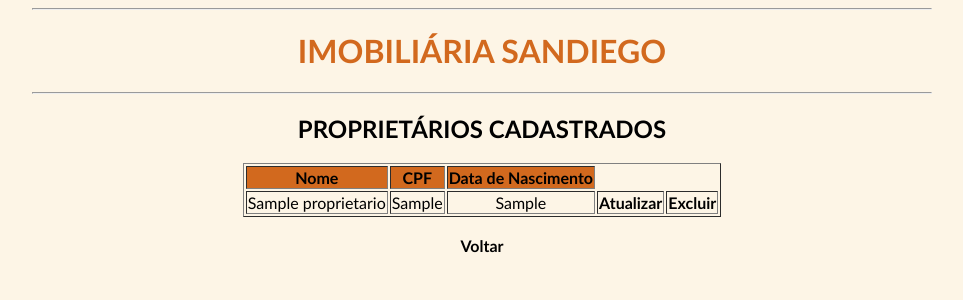
After one commit to DiegoPereira12/high_tech_talents_projeto_final-web-, a Flask app: page /lista_proprietario in a window 1280 px wide. The commit adds this page. Shown: the top 300 px of the page, without its empty margins (158-1121 px from the left). Run offline with Flask 2, Linux system fonts and the light colour scheme; tables that the repository leaves empty hold one stand-in row (values such as "Sample post").

Commit message:
importando projeto final 1.16

```diff
--- a/App/app.py
+++ b/App/app.py
@@ -14,6 +14,7 @@ migrate = Migrate(app, db)
 
 from routes.routes_inquilino import *
 from routes.routes_imovel import *
+from routes.routes_proprietario import *
 
 if __name__ == '__main__':
    app.run(debug=True)
--- a/App/routes/routes_proprietario.py
+++ b/App/routes/routes_proprietario.py
@@ -0,0 +1,60 @@
+from flask import request, flash, url_for, redirect, render_template
+from app import app, db
+from models.models import *
+
+
+@app.route('/menu_proprietario')
+def menu_proprietario():
+
+    return render_template('menu_proprietario.html')
+
+@app.route('/lista_proprietario')
+def lista_proprietario():
+
+    return render_template('/lista_proprietario.html', proprietario = ProprietarioModel.query.all() )
+
+@app.route('/cadastro_proprietario', methods = ['GET', 'POST'])
+def cadastro_proprietario():
+
+    if request.method == 'POST':
+        if not request.form['nome'] or not request.form['cpf'] or not request.form['data_nascimento']:
+            flash('Por favor preencha todos os campos')
+        else:
+            proprietario = ProprietarioModel(request.form['nome'], request.form['cpf'], request.form['data_nascimento'])
+
+            db.session.add(proprietario)
+            db.session.commit()
+
+            return redirect(url_for('lista_proprietario'))
+    return render_template('cadastro_proprietario.html')
+
+@app.route('/update_proprietario/<id>', methods=['GET', 'POST'])
+def update_proprietario(id):
+
+    proprietario = ProprietarioModel.query.filter_by(id=id).first()
+
+    if request.method == 'GET':
+         return render_template('update_proprietario.html', proprietario=proprietario)
+
+    if request.method == 'POST':
+        proprietario.nome = request.form["nome"]
+        proprietario.cpf = request.form["cpf"]
+        proprietario.data_nascimento = request.form["data_nascimento"]
+
+        db.session.add(proprietario)
+        db.session.commit()
+
+        return redirect(url_for('lista_proprietario'))
+
+@app.route('/delete_proprietario/<id>', methods=['GET', 'POST'])
+def delete_proprietario(id):
+
+    proprietario = ProprietarioModel.query.filter_by(id=id).first()
+    if request.method == 'GET':
+        return render_template('delete_proprietario.html', proprietario=proprietario)
+
+    if request.method == 'POST':
+        db.session.delete(proprietario)
+        db.session.commit()
+
+        return redirect(url_for('lista_proprietario'))
--- /dev/null
+++ b/App/templates/lista_proprietario.html
@@ -0,0 +1,43 @@
+<!DOCTYPE html>
+<html lang="pt-br">
+   <head>
+      <meta charset="utf-8">
+      <link rel="stylesheet" href="/static/style.css">
+      <title >IMOBILIÁRIA SANDIEGO</title>
+   </head>
+   <body>
+      <hr/>
+      <header>
+         <h1 class="cor_title" align="center"> IMOBILIÁRIA SANDIEGO </h1>
+      </header>
+      <hr/>
+      <section>
+         <header>
+            <h2 align="center">PROPRIETÁRIOS CADASTRADOS</h2>
+         </header>
+         <table border="1" align="center">
+            <thead>
+               <tr class="thead">
+                  <th>Nome</th>
+                  <th>CPF</th>
+                  <th>Data de Nascimento</th>
+               </tr>
+            </thead>
+            <tbody>
+               {% for proprietario in proprietario %}
+                  <tr align="center">
+                     <td>{{ proprietario.nome }}</td>
+                     <td>{{ proprietario.cpf }}</td>
+                     <td>{{ proprietario.data_nascimento }}</td>
+                     <th><a class="botao_acao" href = "{{ url_for('update_proprietario', id=proprietario.id) }}"> Atualizar</a></th>
+                     <th><a class="botao_acao" href = "{{ url_for('delete_proprietario', id=proprietario.id) }}"> Excluir </a></th>
+                  </tr>
+               {% endfor %}
+            </tbody>
+            </table><br>
+        </section>
+        <section align="center">
+            <a class="botao_acao" href="{{ url_for('menu_proprietario') }}"> Voltar </a>
+        </section>
+   </body>
+</html>
--- a/App/templates/main.html
+++ b/App/templates/main.html
@@ -16,7 +16,8 @@
             <nav align="center">
                 <a class="box" href="{{ url_for('menu_inquilino') }}">Inquilino</a>
                 <a class="box" href="{{ url_for('menu_imovel') }}">Imóvel</a>
-                <a class="box">Proprietário</a>
+                <a class="box" href="{{ url_for('menu_proprietario') }}">Proprietário</a>
+
                 <a class="box">Aluguel</a>
             </nav>
         </section>
```
Also changed, not shown: App/migrations/versions/7d602c30beab_.py (added, +34 -0 lines), App/models/models.py (+13 -4 lines), App/templates/cadastro_proprietario.html (added, +30 -0 lines), App/templates/delete_proprietario.html (added, +26 -0 lines), App/templates/menu_proprietario.html (added, +25 -0 lines), App/templates/update_proprietario.html (added, +31 -0 lines).
